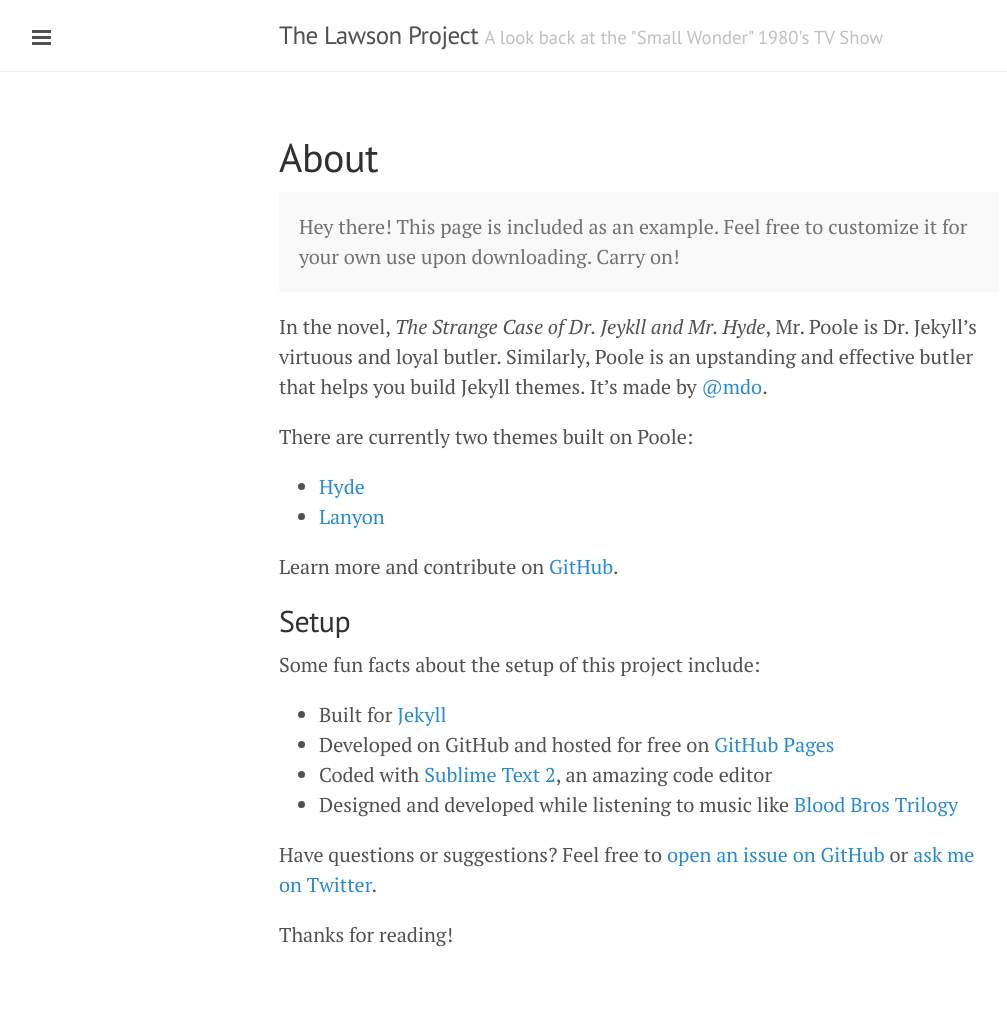
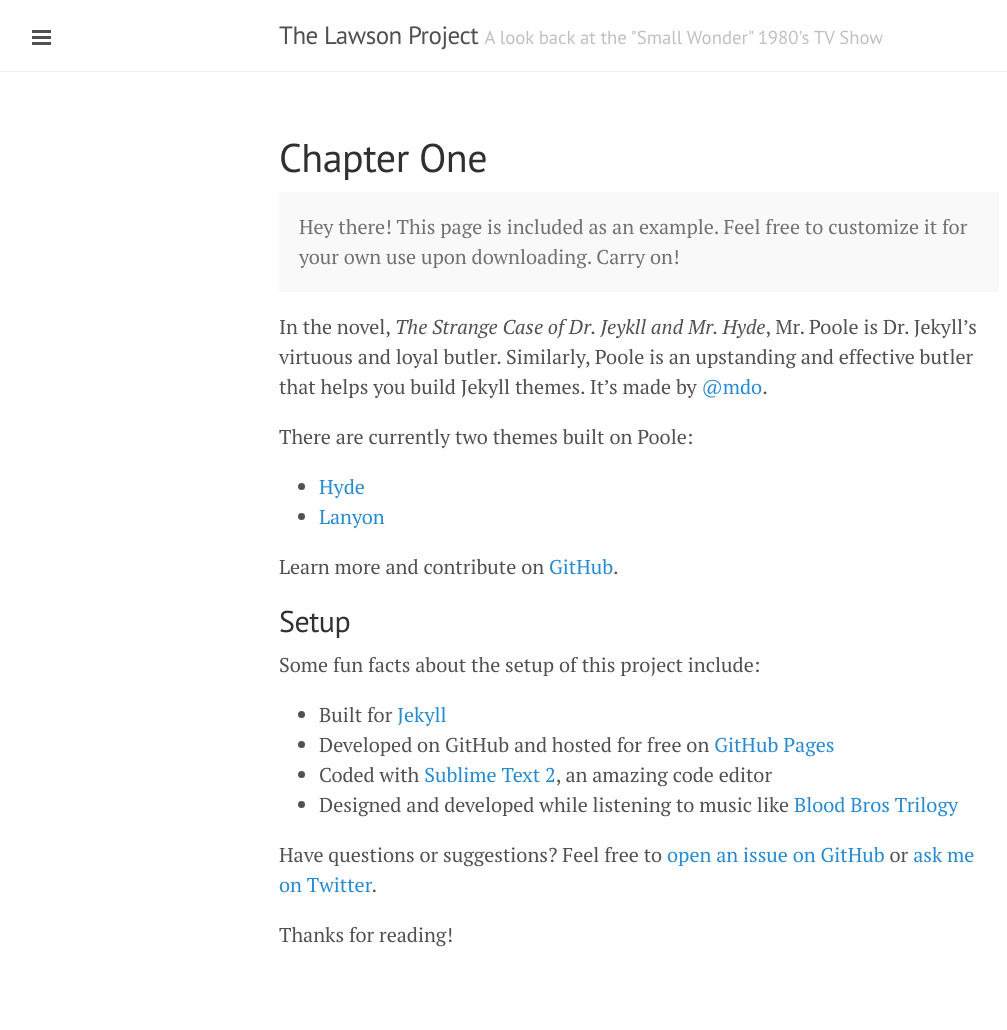
Before and after one commit to LawsonProject/lawsonproject.github.io, a Jekyll site: the page built from about.md, in a window 1280 px wide. Shown: the whole page, without its empty margins (1-1008 px from the left). Built offline with Jekyll 4.4.1, drawn with Linux system fonts in a browser that asks for light colours; Markdown is read by kramdown in place of the engine named in the settings.

Commit message:
Update from Forestry.io - about.md

```diff
--- a/about.md
+++ b/about.md
@@ -1,5 +1,5 @@
 ---
-title: About
+title: Chapter One
 layout: ChapterOne
 ---
 
```
